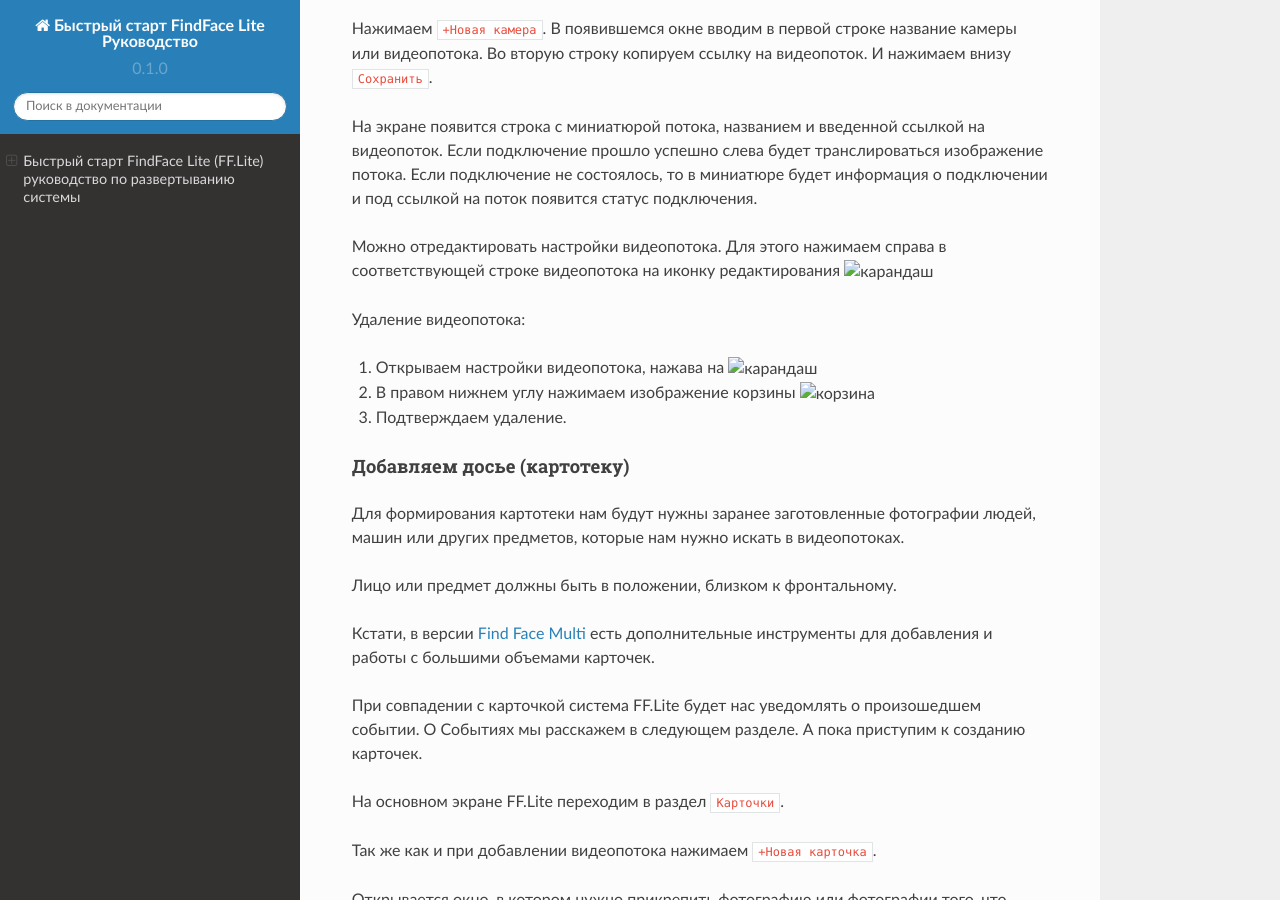
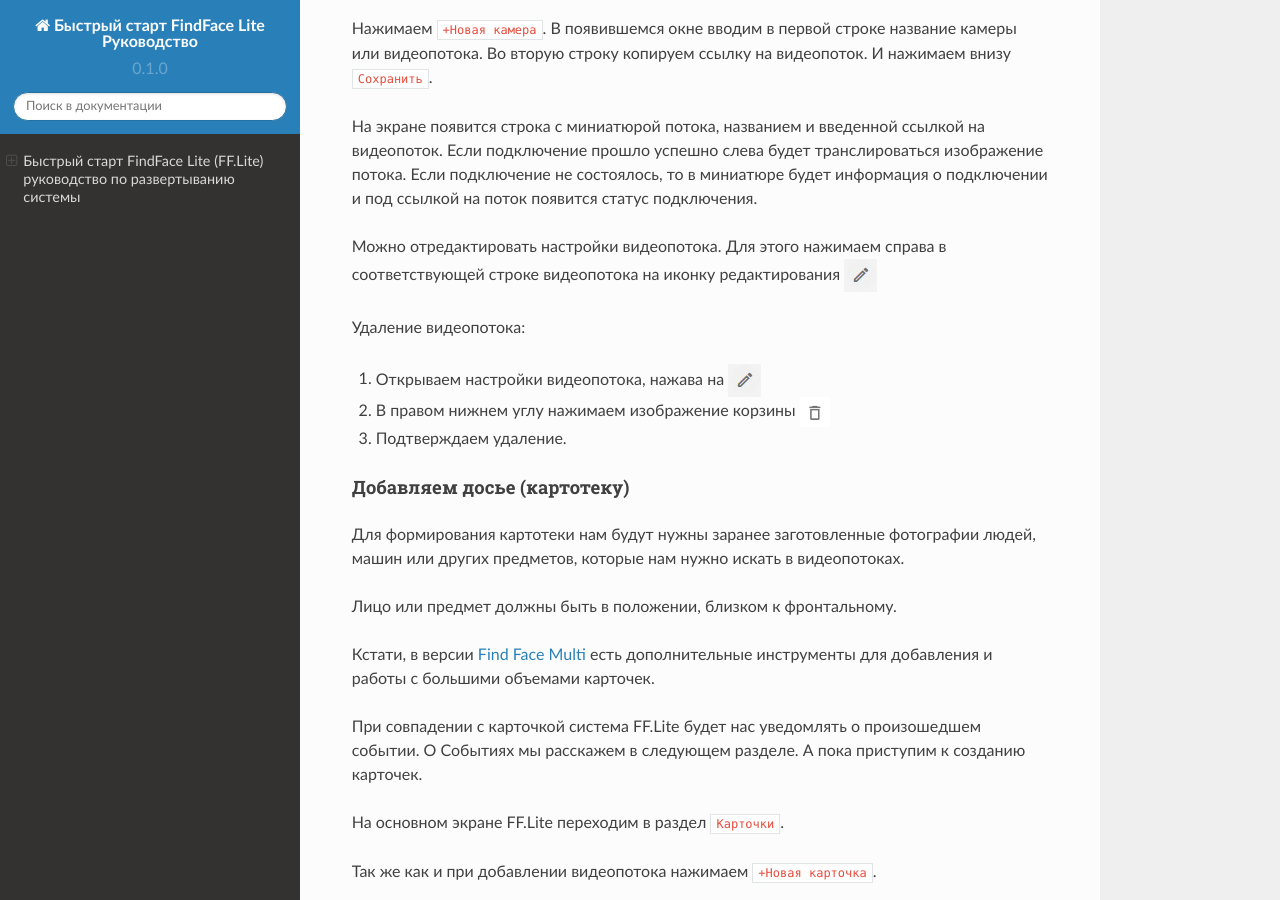
Before and after one commit to Dimdimit/-fflite_i, a Sphinx documentation site: the page built from docs/source/index.rst, in a window 1280 px wide and 900 px high, scrolled down 4142 px. Built offline with Sphinx 7.4.7 and the Read the Docs theme 2.0.0, drawn with Linux system fonts in a browser that asks for light colours.

Commit message:
Update index.rst

```diff
--- a/docs/source/index.rst
+++ b/docs/source/index.rst
@@ -226,11 +226,11 @@
 
 #. Открываем настройки карточки, нажав на |карандаш|
 
-.. |карандаш| image:: _img/lt-00-01.jpg
+.. |карандаш| image:: img/lt-00-01.jpg
 
 #. В правом нижнем углу нажимаем изображение корзины |корзина|
 
-.. |корзина| image:: _img/lt-00-02.jpg
+.. |корзина| image:: img/lt-00-02.jpg
 
 #. Подтверждаем удаление.
 
```
